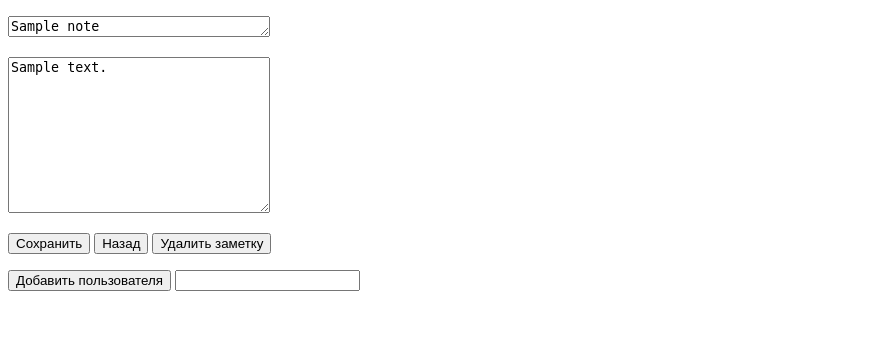
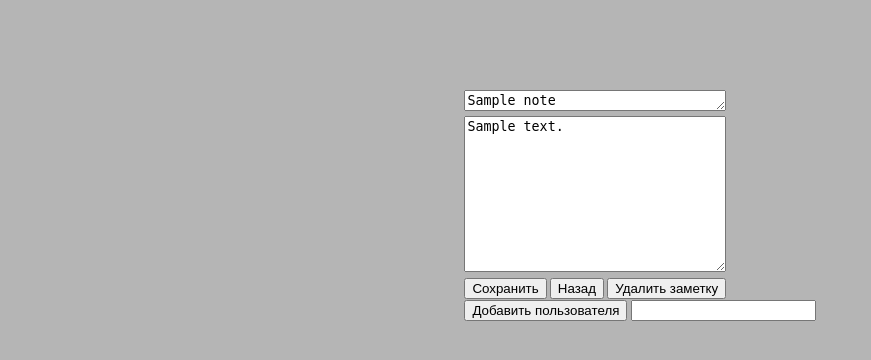
Before and after one commit to dmitriyvasiliev312/online-notes, a Flask app: page /edit in a window 1280 px wide. Shown: the top 360 px of the page, without its empty margins (0-871 px from the left). Run offline with Flask 3, Linux system fonts and the light colour scheme; the visitor is signed in with stand-in values (Sample User, id 1); tables that the repository leaves empty hold one stand-in row (values such as "Sample post").

Commit message:
add basic styles

```diff
--- a/main.py
+++ b/main.py
@@ -95,9 +95,8 @@ def edit():
 
 @app.route('/create', methods = ('POST', 'GET'))
 def create():
-    user = Users.query.filter_by(username=session['user']).first()
     note = Note()
-    note.create(created_by=user.id)
+    note.create(created_by=session['user_id'])
     session['currently_editing'] = note.get_id()
     return redirect(url_for('edit'))
 
--- a/static/css/styles.css
+++ b/static/css/styles.css
@@ -1,9 +1,30 @@
 body{
     font-family: "Source Sans 3", sans-serif;
     background-color: rgb(181, 181, 181);
+    margin: 0;
+    padding: 0;
+    overflow-x: hidden;
 }
 
+.content{
+    display: flex;
+    flex-direction: column;
+    justify-self: center;
+    margin-top: 7%;
+}
 .header{
+    display: flex;
+    flex-direction:row;
+    background-color: white;
+    width: 100vw;
+    margin: 0;
+    padding: 0;
+    height: 5vh;
+    padding-left: 2vw;
+    padding-top: 1.5vh;
+    gap: 1vw;
+}
+/* .header{
     position: fixed;
     top: 0;
     height: 6vh;
@@ -21,4 +42,4 @@ body{
     height: 100vw;
     background-color: #ffffff;
     z-index: 0;
-}
+} */
--- a/templates/edit.html
+++ b/templates/edit.html
@@ -4,27 +4,31 @@
     <meta charset="UTF-8">
     <meta name="viewport" content="width=device-width, initial-scale=1.0">
     <title>Document</title>
+    <link href="https://fonts.googleapis.com/css2?family=Source+Sans+3:ital,wght@0,200..900;1,200..900&display=swap" rel="stylesheet">
+    <link type="text/css" href="{{ url_for('static', filename='css/styles.css') }}" rel="stylesheet">
 </head>
 <body>
+    <div class="content">
         <form action="" method="post">
-        <p>
+            <div>
                 <textarea name="title" cols="30" rows="1">{{ title }}</textarea>
-        </p>
-        <p>
+            </div>
+            <div>
                 <textarea name="text" cols="30" rows="10">{{ text }}</textarea>
-        </p>
-        <p>
+            </div>
+            <div>
                 <input type="submit" value="Сохранить" name="save">
                 <input type="submit" value="Назад" name="return">
                 <input type="submit" value="Удалить заметку" name="delete">
-        </p>
+            </div>
             {% for msg in get_flashed_messages() %}
             <div class="flash">{{ msg }}</div>
             {% endfor %}
-        <p>
+            <div>
                 <input type="submit" value="Добавить пользователя" name="add_user">
                 <input type="text" name="username">
-        </p>
+            </div>
         </form>
+    </div>
 </body>
 </html>
--- a/templates/index.html
+++ b/templates/index.html
@@ -3,7 +3,7 @@
 <head>
     <meta charset="UTF-8">
     <meta name="viewport" content="width=device-width, initial-scale=1.0">
-    <!-- <link type="text/css" href="{{ url_for('static', filename='css/styles.css') }}" rel="stylesheet"> -->
+    <link type="text/css" href="{{ url_for('static', filename='css/styles.css') }}" rel="stylesheet">
     <link rel="preconnect" href="https://fonts.googleapis.com">
     <link rel="preconnect" href="https://fonts.gstatic.com" crossorigin>
     <link href="https://fonts.googleapis.com/css2?family=Source+Sans+3:ital,wght@0,200..900;1,200..900&display=swap" rel="stylesheet">
--- a/templates/login.html
+++ b/templates/login.html
@@ -3,9 +3,12 @@
 <head>
     <meta charset="UTF-8">
     <meta name="viewport" content="width=device-width, initial-scale=1.0">
+    <link href="https://fonts.googleapis.com/css2?family=Source+Sans+3:ital,wght@0,200..900;1,200..900&display=swap" rel="stylesheet">
+    <link type="text/css" href="{{ url_for('static', filename='css/styles.css') }}" rel="stylesheet">
     <title>online notes</title>
 </head>
 <body>
+    <div class="content">
         <form action="" method="post">
             <div>Username:</div><input type="text" name="username" value="" required>
             <div>Password:</div><input type="password" name="password" value="" required>
@@ -14,5 +17,6 @@
         <form action="" method="post">
             <input type="submit" value="Создать аккаунт" name="register">
         </form>
+    </div>
 </body>
 </html>
```
Also changed, not shown: templates/register.html (+9 -5 lines). Lines whose indentation alone changed are shown as unchanged.
